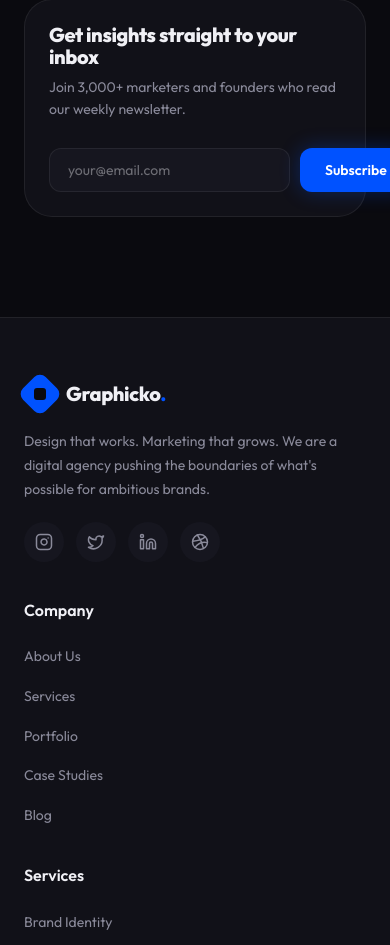
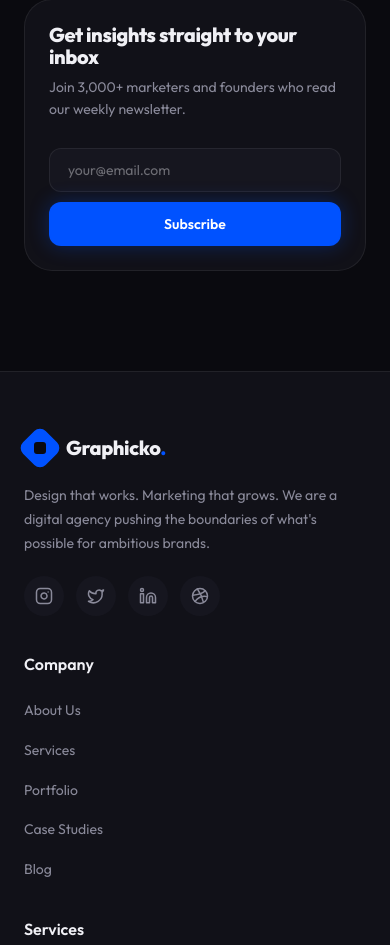
Before and after one commit to rasmidizzadeen-gif/graphicko-websitev3, a React (Vite) app: page /blog in a window 390 px wide. Shown: the part 3630-4575 px from the top of the page. Built offline with nearby package versions, Linux system fonts and the light colour scheme.

Commit message:
Fix: Make newsletter form responsive on mobile

```diff
--- a/src/pages/Blog.module.css
+++ b/src/pages/Blog.module.css
@@ -153,7 +153,21 @@
 .newsletterTitle { font-size: clamp(20px, 2.5vw, 28px); font-weight: 800; letter-spacing: -0.02em; margin-bottom: 8px; }
 .newsletterSub { color: var(--text-muted); font-size: 14px; }
 
-.newsletterForm { display: flex; gap: 10px; flex-shrink: 0; }
+.newsletterForm {
+  display: flex;
+  flex-direction: column;
+  gap: 10px;
+  width: 100%;
+  flex-shrink: 0;
+}
+
+@media (min-width: 768px) {
+  .newsletterForm {
+    flex-direction: row;
+    width: auto;
+  }
+}
+
 .newsletterInput {
   background: var(--bg-secondary);
   border: 1px solid var(--border);
@@ -163,8 +177,17 @@
   font-size: 14px;
   font-family: var(--font-body);
   outline: none;
+  width: 100%;
   min-width: 220px;
   transition: border-color 0.2s;
 }
+
+@media (min-width: 768px) {
+  .newsletterInput {
+    width: auto;
+    min-width: 220px;
+  }
+}
+
 .newsletterInput:focus { border-color: var(--primary); }
 .newsletterInput::placeholder { color: var(--text-faint); }
```
Also changed, not shown: 4 other files (tests, documents, lock files or other folders).
